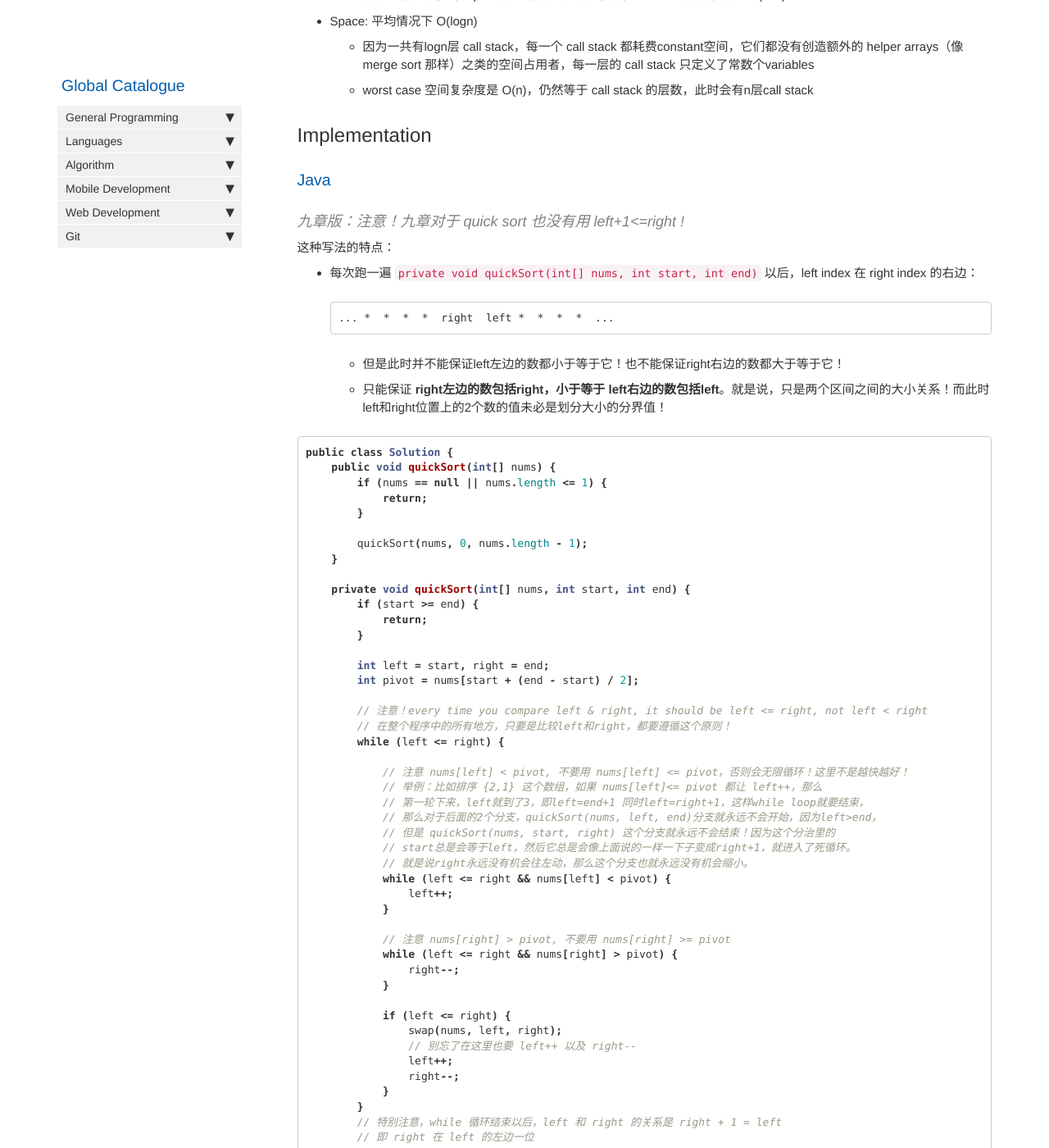
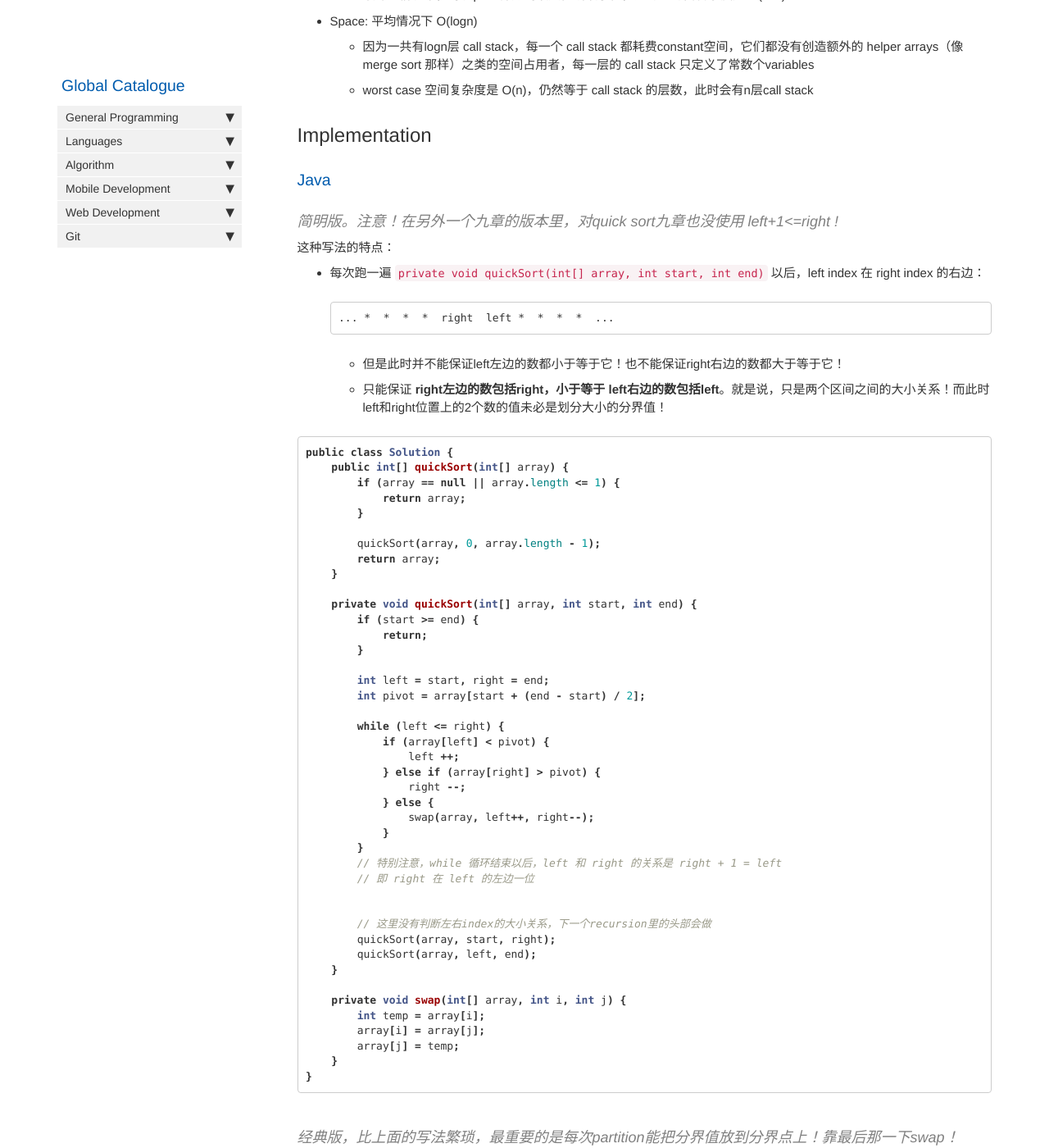
Before and after one commit to HungryOrc/hungryorc.github.io, a Jekyll site: the page built from pages/algorithm/algorithm_quick_sort.md, in a window 1280 px wide and 1400 px high, scrolled down 396 px. Shown: the whole window at 82% size. Built offline with Jekyll 4.4.1, drawn with Linux system fonts in a browser that asks for light colours; nearby versions of some CDN libraries; comment, search, counter and statistics services are not loaded; some of the changed text lies outside the part shown.

Commit message:
Update algorithm_quick_sort.md

````diff
--- a/pages/algorithm/algorithm_quick_sort.md
+++ b/pages/algorithm/algorithm_quick_sort.md
@@ -22,9 +22,9 @@ toc: false
 ## Implementation
 
 ### Java
-#### 九章版：注意！九章对于 quick sort 也没有用 left+1<=right !
+#### 简明版。注意！在另外一个九章的版本里，对quick sort九章也没使用 left+1<=right !
 这种写法的特点：
-* 每次跑一遍 `private void quickSort(int[] nums, int start, int end)` 以后，left index 在 right index 的右边：
+* 每次跑一遍 `private void quickSort(int[] array, int start, int end)` 以后，left index 在 right index 的右边：
   ```
   ... *  *  *  *  right  left *  *  *  *  ...
   ```
@@ -33,61 +33,45 @@ toc: false
 
 ```java
 public class Solution {
-    public void quickSort(int[] nums) {
-        if (nums == null || nums.length <= 1) {
-            return;
+    public int[] quickSort(int[] array) {
+        if (array == null || array.length <= 1) {
+            return array;
         }
 
-        quickSort(nums, 0, nums.length - 1);
+        quickSort(array, 0, array.length - 1);
+        return array;
     }
 
-    private void quickSort(int[] nums, int start, int end) {
+    private void quickSort(int[] array, int start, int end) {
         if (start >= end) {
             return;
         }
 
         int left = start, right = end;
-        int pivot = nums[start + (end - start) / 2];
+        int pivot = array[start + (end - start) / 2];
 
-        // 注意！every time you compare left & right, it should be left <= right, not left < right
-        // 在整个程序中的所有地方，只要是比较left和right，都要遵循这个原则！
         while (left <= right) {
-
-            // 注意 nums[left] < pivot, 不要用 nums[left] <= pivot，否则会无限循环！这里不是越快越好！
-            // 举例：比如排序 {2,1} 这个数组，如果 nums[left]<= pivot 都让 left++，那么
-            // 第一轮下来，left就到了3，即left=end+1 同时left=right+1，这样while loop就要结束，
-            // 那么对于后面的2个分支，quickSort(nums, left, end)分支就永远不会开始，因为left>end，
-            // 但是 quickSort(nums, start, right) 这个分支就永远不会结束！因为这个分治里的
-            // start总是会等于left，然后它总是会像上面说的一样一下子变成right+1，就进入了死循环。
-            // 就是说right永远没有机会往左动，那么这个分支也就永远没有机会缩小。
-            while (left <= right && nums[left] < pivot) {
-                left++;
-            }
-
-            // 注意 nums[right] > pivot, 不要用 nums[right] >= pivot
-            while (left <= right && nums[right] > pivot) {
-                right--;
-            }
-
-            if (left <= right) {
-                swap(nums, left, right);
-                // 别忘了在这里也要 left++ 以及 right--
-                left++;
-                right--;
+            if (array[left] < pivot) {
+                left ++;
+            } else if (array[right] > pivot) {
+                right --;
+            } else {
+                swap(array, left++, right--);
             }
         }
         // 特别注意，while 循环结束以后，left 和 right 的关系是 right + 1 = left
         // 即 right 在 left 的左边一位
 
-        // 这里没有必要判断左右index的大小关系，下一个recursion里的头部会做
-        quickSort(nums, start, right);
-        quickSort(nums, left, end);
+
+        // 这里没有判断左右index的大小关系，下一个recursion里的头部会做
+        quickSort(array, start, right);
+        quickSort(array, left, end);
     }
 
-    private void swap(int[] nums, int i, int j) {
-        int temp = nums[i];
-        nums[i] = nums[j];
-        nums[j] = temp;
+    private void swap(int[] array, int i, int j) {
+        int temp = array[i];
+        array[i] = array[j];
+        array[j] = temp;
     }
 }
 ```
````
